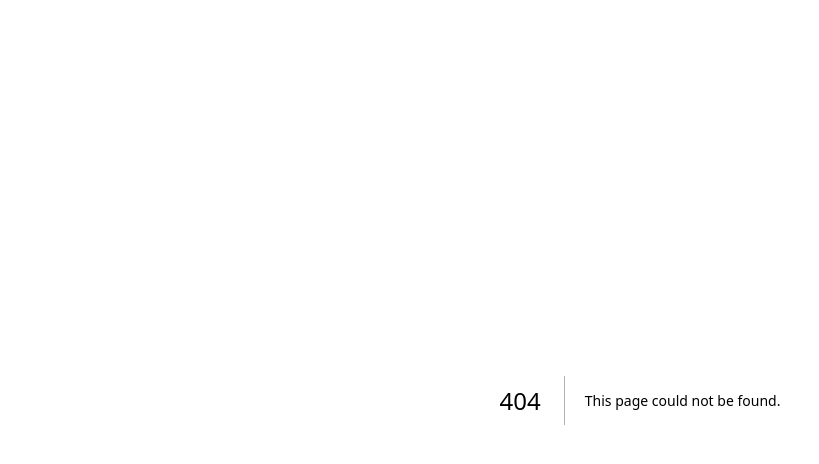
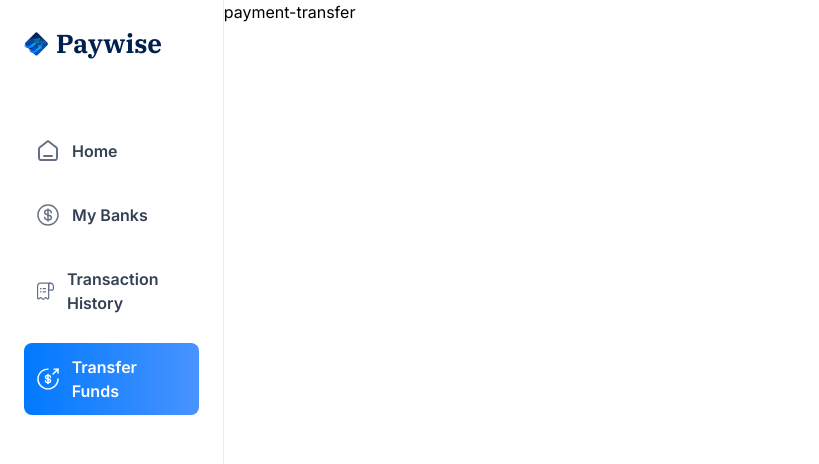
Before and after one commit to iamsjunaid/paywise, a Next.js app: page /payment-transfer in a window 1280 px wide. Before the commit this address had no page. Shown: the top 464 px of the page, without its empty margins (0-819 px from the left). Built offline with nearby package versions, Linux system fonts and the light colour scheme.

Commit message:
add new pages for banks, payment transfer, and transaction history

```diff
--- /dev/null
+++ b/app/(root)/my-banks/page.tsx
@@ -0,0 +1,11 @@
+import React from 'react'
+
+const page = () => {
+  return (
+    <div>
+      my banks
+    </div>
+  )
+}
+
+export default page
--- /dev/null
+++ b/app/(root)/payment-transfer/page.tsx
@@ -0,0 +1,11 @@
+import React from 'react'
+
+const page = () => {
+  return (
+    <div>
+      payment-transfer
+    </div>
+  )
+}
+
+export default page
--- /dev/null
+++ b/app/(root)/transaction-history/page.tsx
@@ -0,0 +1,11 @@
+import React from 'react'
+
+const page = () => {
+  return (
+    <div>
+      Transaction history
+    </div>
+  )
+}
+
+export default page
```
